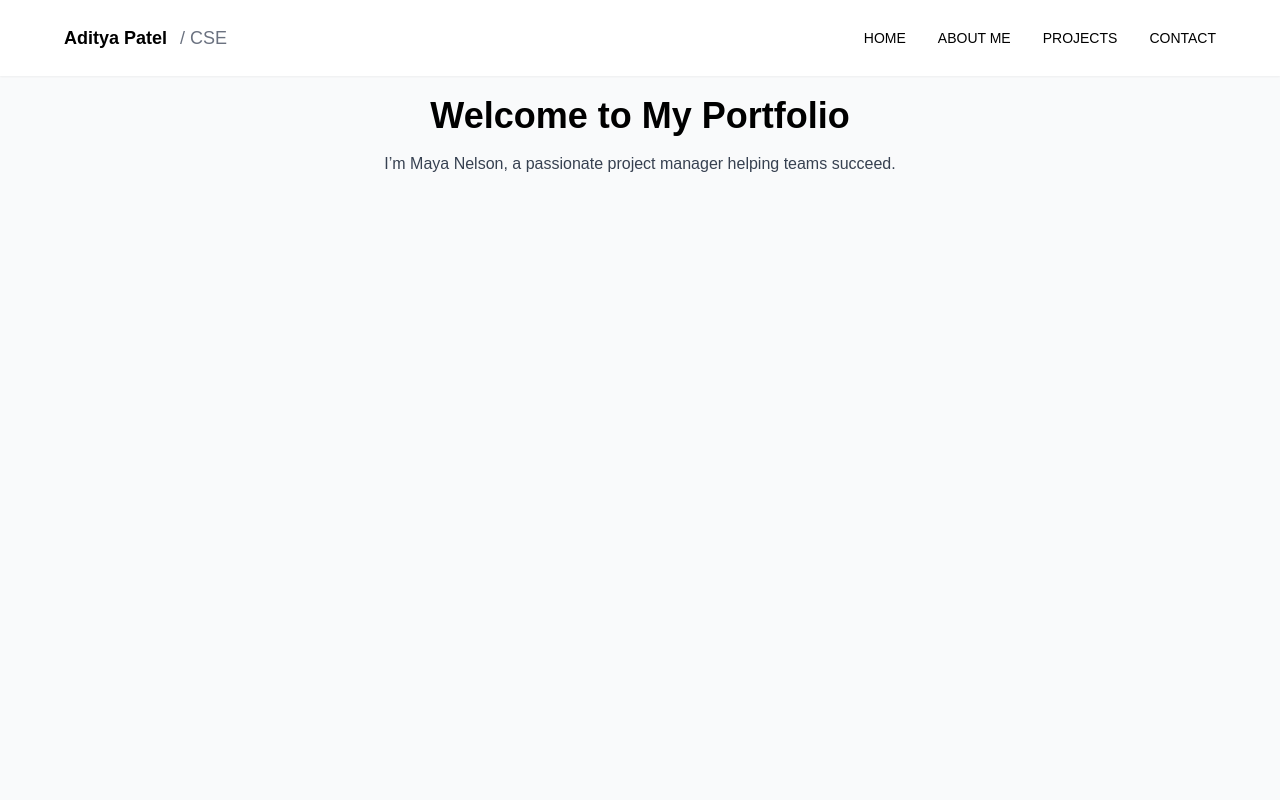
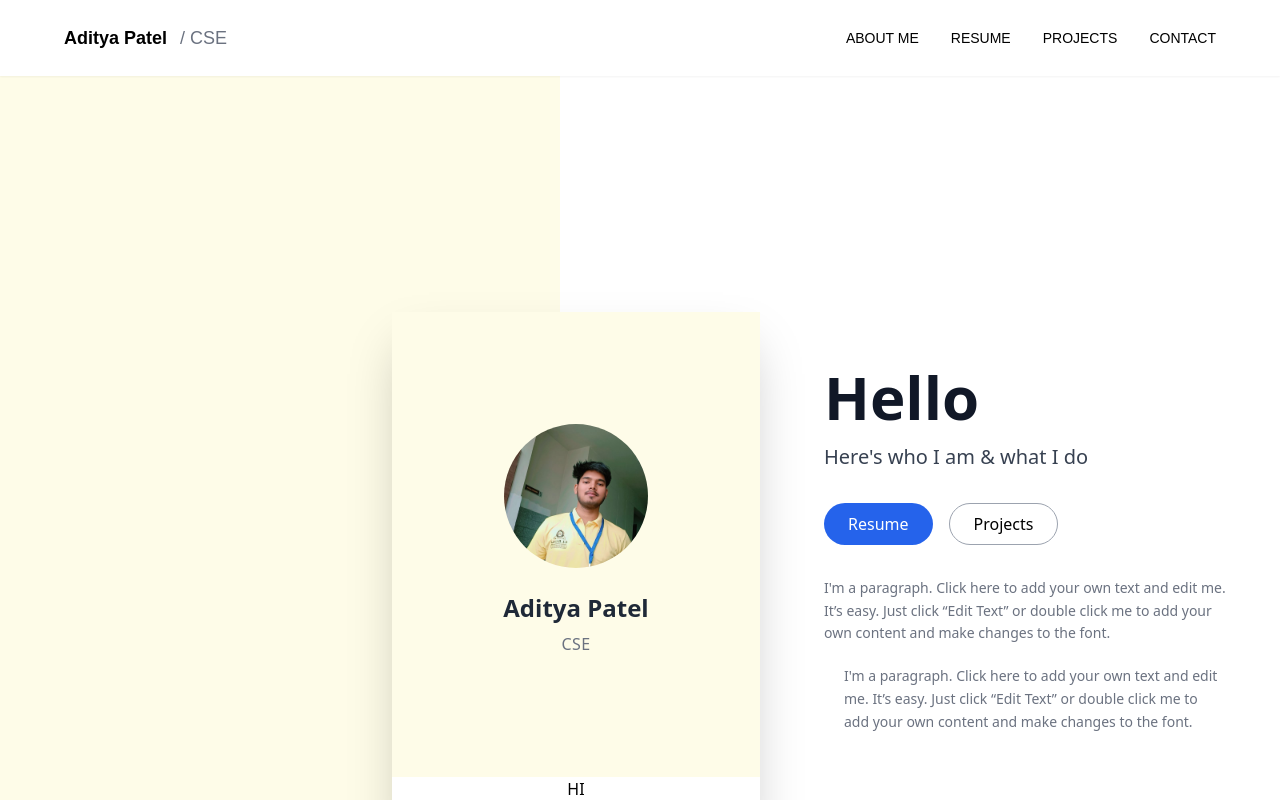
Before and after one commit to Aadi-patel04/Portfolio, a React (Vite) app: page / in a window 1280 px wide. Shown: the top 800 px of the page. Built offline with nearby package versions, Linux system fonts and the light colour scheme.

Commit message:
fix issues

```diff
--- a/src/App.jsx
+++ b/src/App.jsx
@@ -1,7 +1,6 @@
 import React from "react";
 import { BrowserRouter as Router, Routes, Route } from "react-router-dom";
 import Navbar from "./components/Navbar";
-import Home from "./pages/Home";
 import About from "./pages/About";
 import Projects from "./pages/Projects";
 import Contact from "./pages/Contact";
@@ -11,8 +10,8 @@ export default function App() {
     <Router>
       <Navbar />
       <Routes>
-        <Route path="/" element={<Home />} />
-        <Route path="/about" element={<About />} />
+        <Route path="/" element={<About />} />
+        {/* <Route path="/about" element={<About />} /> */}
         <Route path="/projects" element={<Projects />} />
         <Route path="/contact" element={<Contact />} />
       </Routes>
--- a/src/components/Hero.jsx
+++ /dev/null
@@ -1,39 +0,0 @@
-import React from 'react'
-import profile from '../assets/profile.jpg'
-
-export default function Hero() {
-  return (
-    <section className="flex flex-col md:flex-row items-start justify-center px-6 md:px-16 py-16 bg-[#f7f2ec] gap-10 md:gap-24">
-      {/* Left */}
-      <div className="flex justify-center md:w-1/3">
-        <div className="bg-[#f0e6da] rounded-2xl p-8 md:p-10 text-center shadow">
-          <img
-            src={profile}
-            alt="Profile"
-            className="w-36 h-36 md:w-40 md:h-40 rounded-full object-cover mx-auto mb-6"
-          />
-          <h2 className="text-xl font-extrabold">Aditya Patel </h2>
-          <p className="text-gray-600 tracking-widest mt-3 text-sm">CSE</p>
-        </div>
-      </div>
-
-      {/* Right */}
-      <div className="md:w-2/3 max-w-2xl text-center md:text-left">
-        <h1 className="text-6xl md:text-7xl font-extrabold">Hello</h1>
-        <p className="text-gray-700 text-lg mt-3 mb-8">Here's who I am & what I do</p>
-
-        <div className="flex flex-col sm:flex-row gap-4 mb-8 justify-center md:justify-start">
-          <button className="bg-blue-600 text-white px-8 py-2 rounded-full font-semibold hover:bg-blue-700 transition">RESUME</button>
-          <button className="border-2 border-black text-black px-8 py-2 rounded-full font-semibold hover:bg-black hover:text-white transition">PROJECTS</button>
-        </div>
-
-        <p className="text-gray-700 leading-relaxed mb-3">
-          I’m a paragraph. Click here to add your own text and edit me. It’s easy. Just click “Edit Text” or double click to add your own content and make changes to the font.
-        </p>
-        <p className="text-gray-700 leading-relaxed">
-          I’m a great place for you to tell a story and let your users know a little more about you.
-        </p>
-      </div>
-    </section>
-  )
-}
--- a/src/components/Navbar.jsx
+++ b/src/components/Navbar.jsx
@@ -10,8 +10,9 @@ export default function Navbar() {
       </div>
 
       <ul className="hidden md:flex space-x-8 text-sm font-medium">
-        <li><Link to="/" className="hover:text-blue-600">HOME</Link></li>
-        <li><Link to="/about" className="hover:text-blue-600">ABOUT ME</Link></li>
+        <li><Link to="/" className="hover:text-blue-600">ABOUT ME</Link></li>
+        {/* <li><Link to="/about" className="hover:text-blue-600">ABOUT ME</Link></li> */}
+        <li><Link to="/about" className="hover:text-blue-600">RESUME</Link></li>
         <li><Link to="/projects" className="hover:text-blue-600">PROJECTS</Link></li>
         <li><Link to="/contact" className="hover:text-blue-600">CONTACT</Link></li>
       </ul>
--- a/src/pages/About.jsx
+++ b/src/pages/About.jsx
@@ -1,6 +1,6 @@
 import React from "react";
 
-export default function App() {
+export default function About() {
   return (
     <div className="relative flex min-h-screen font-sans" id="main">
       {/* LEFT SECTION */}
--- a/src/pages/Home.jsx
+++ /dev/null
@@ -1,12 +0,0 @@
-import React from "react";
-
-export default function Home() {
-  return (
-    <div className="pt-24 text-center bg-gray-50 min-h-screen">
-      <h1 className="text-4xl font-bold mb-4">Welcome to My Portfolio</h1>
-      <p className="text-gray-700 max-w-2xl mx-auto">
-        I’m Maya Nelson, a passionate project manager helping teams succeed.
-      </p>
-    </div>
-  );
-}
--- /dev/null
+++ b/src/pages/Resume.jsx
@@ -0,0 +1,11 @@
+import React from 'react'
+
+function Resume() {
+  return (
+    <div>
+
+    </div>
+  )
+}
+
+export default Resume
```
